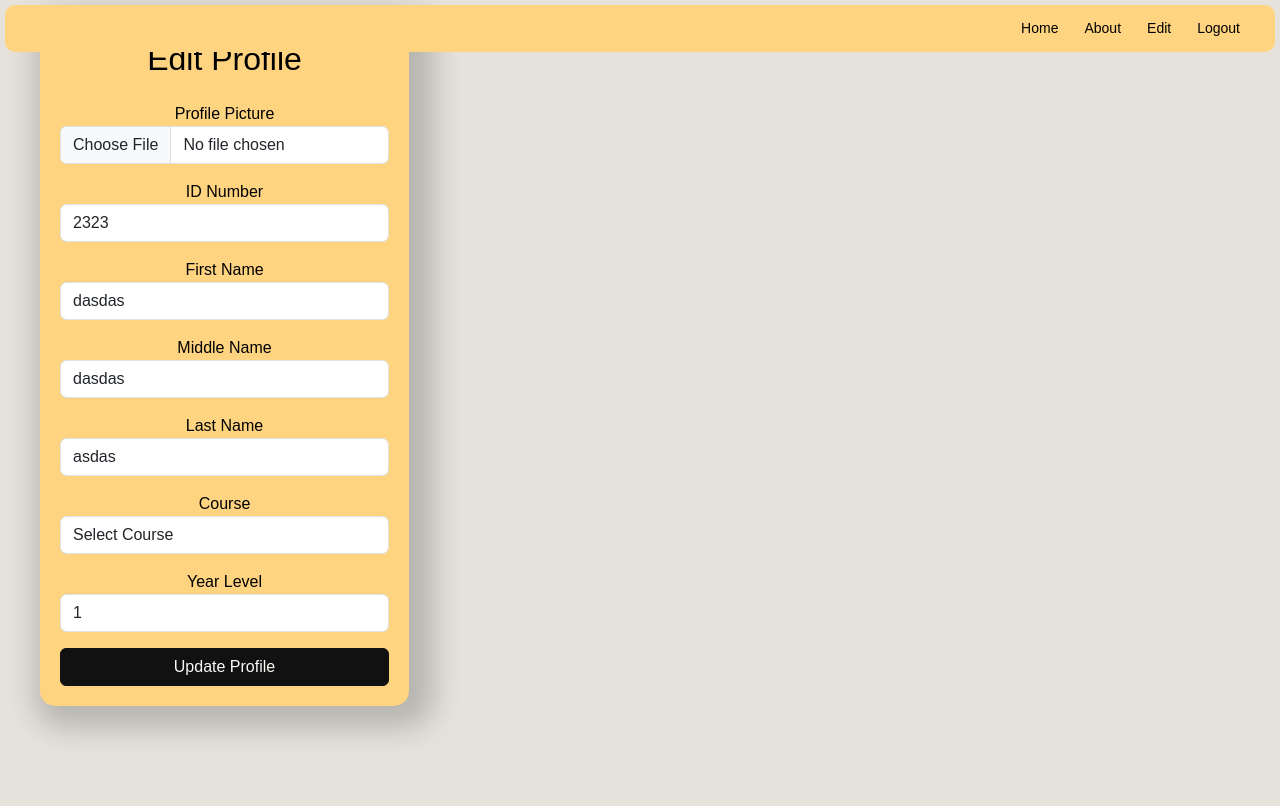
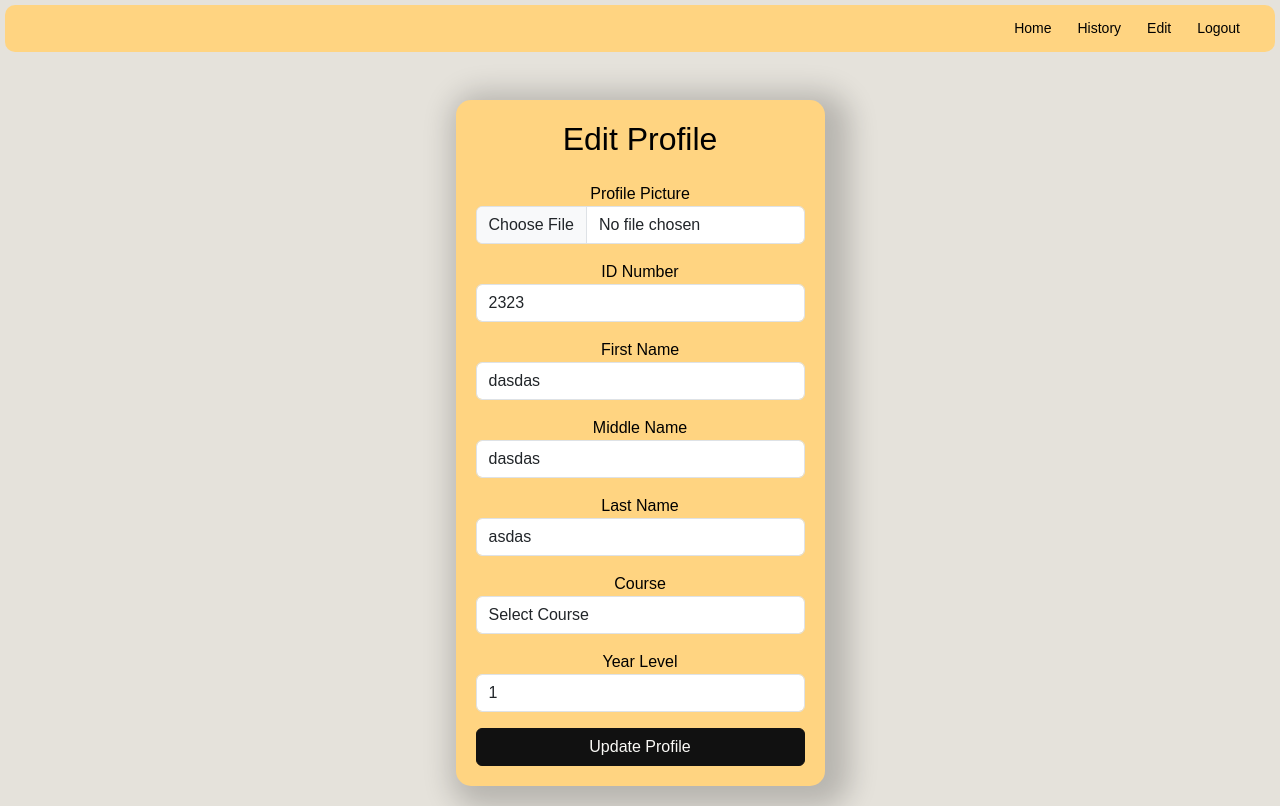
Before and after one commit to Nnzo8/Sit-in-System, a PHP site: page /edit_profile.php in a window 1280 px wide. Before the commit the page ends 737 px from the top, so only its background shows below. Run offline with PHP 8.4, Linux system fonts and the light colour scheme; a user stored in the database is signed in; data comes from the database, SQL or seed files in the repository.

Commit message:
edit updated

```diff
--- a/edit_profile.php
+++ b/edit_profile.php
@@ -21,7 +21,7 @@
                     <a class="nav-link" href="index.php">Home</a>
                 </li>
                 <li class="nav-item">
-                    <a class="nav-link" href="about.php">About</a>
+                    <a class="nav-link" href="history.php">History</a>
                 </li>
                 <li class="nav-item">
                     <a class="nav-link" href="edit_profile.php">Edit</a>
@@ -144,9 +144,8 @@ $user = $result->fetch_assoc();
 
 ?>
 
-<div class="container">
+<div class="editcontainer">
     <h2 class="text-center mb-4">Edit Profile</h2>
-
     <?php if ($message): ?>
         <div class="alert alert-<?php echo $messageType; ?>" role="alert">
             <?php echo $message; ?>
@@ -192,6 +191,13 @@ $user = $result->fetch_assoc();
                 <option value="">Select Course</option>
                 <option value="BSIT" <?php echo (isset($user['Course']) && $user['Course'] == 'BSIT') ? 'selected' : ''; ?>>BSIT</option>
                 <option value="BSCS" <?php echo (isset($user['Course']) && $user['Course'] == 'BSCS') ? 'selected' : ''; ?>>BSCS</option>
+                <option value="BSHM" <?php echo (isset($user['Course']) && $user['Course'] == 'BSHM') ? 'selected' : ''; ?>>BSHM</option>
+                <option value="BSBA" <?php echo (isset($user['Course']) && $user['Course'] == 'BSBA') ? 'selected' : ''; ?>>BSBA</option>
+                <option value="College of Customs Administration" <?php echo (isset($user['Course']) && $user['Course'] == 'College of Customs Administration') ? 'selected' : ''; ?>>College of Customs Administration</option>
+                <option value="College of Education" <?php echo (isset($user['Course']) && $user['Course'] == 'College of Education') ? 'selected' : ''; ?>>College of Education</option>
+                <option value="College of Engineering" <?php echo (isset($user['Course']) && $user['Course'] == 'College of Engineering') ? 'selected' : ''; ?>>College of Engineering</option>
+                <option value="College of Arts and Sciences" <?php echo (isset($user['Course']) && $user['Course'] == 'College of Arts and Sciences') ? 'selected' : ''; ?>>College of Arts and Sciences</option>
+                <option value="College of Nursing" <?php echo (isset($user['Course']) && $user['Course'] == 'College of Nursing') ? 'selected' : ''; ?>>College of Nursing</option>
             </select>
         </div>
 
--- a/about.php
+++ b/history.php
@@ -21,7 +21,7 @@
                     <a class="nav-link" href="index.php">Home</a>
                 </li>
                 <li class="nav-item">
-                    <a class="nav-link" href="about.php">About</a>
+                    <a class="nav-link" href="history.php">History</a>
                 </li>
                 <li class="nav-item">
                     <a class="nav-link" href="edit_profile.php">Edit</a>
--- a/homestyle.css
+++ b/homestyle.css
@@ -97,22 +96,38 @@ header h1 {
 
 /* User Information Container */
 .container {
-    width: fit-content !important;
+    height: fit-content !important;
     min-width: 300px !important;
     max-width: 400px !important;
     margin-left: 20px !important;
-    background-color: #ffd481; /* Updated */
+    background-color: #ffd481;
     padding: 20px;
     border-radius: 15px;
     box-shadow: rgba(0, 0, 0, 0.2) 10px 7px 29px 15px;
-    color: black; /* Updated */
+    color: black;
+    text-align: center;
+}
+/* User Information Container */
+.editcontainer {
+    height: fit-content !important;
+    min-width: 300px !important;
+    max-width: 400px !important;
+    margin: 80px auto 0 auto !important; /* Center horizontally and add top margin */
+    background-color: #ffd481;
+    padding: 20px;
+    border-radius: 15px;
+    box-shadow: rgba(0, 0, 0, 0.2) 10px 7px 29px 15px;
+    color: black;
     text-align: center; /* Center content within the container */
+    display: flex;
+    flex-direction: column;
+    align-items: center;
+    justify-content: center;
 }
-
 .container .row {
     width: 100%;
     margin: 0;
-    padding: 20px;
+    padding: 10px;
 }
 
 .col-md-8 {
--- a/index.php
+++ b/index.php
@@ -50,7 +50,7 @@ if (isset($_SESSION['username'])) {
                     <a class="nav-link" href="index.php">Home</a>
                 </li>
                 <li class="nav-item">
-                    <a class="nav-link" href="about.php">About</a>
+                    <a class="nav-link" href="history.php">History</a>
                 </li>
                 <li class="nav-item">
                     <a class="nav-link" href="edit_profile.php">Edit</a>
```
Also changed, not shown: other parts of homestyle.css (+15 -16 lines), registration.php (+7 -1 lines), imgs/adolf.jfif (added), 2 other files.
